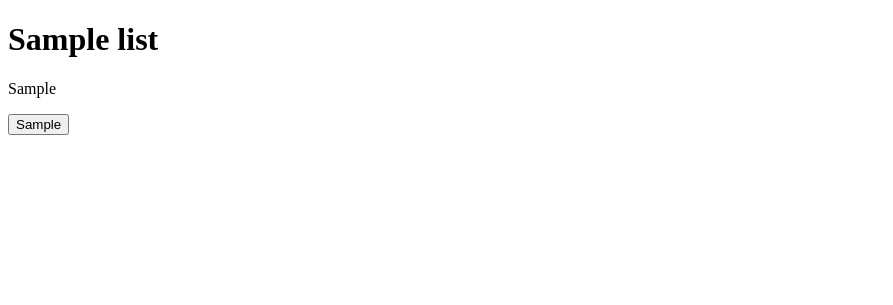
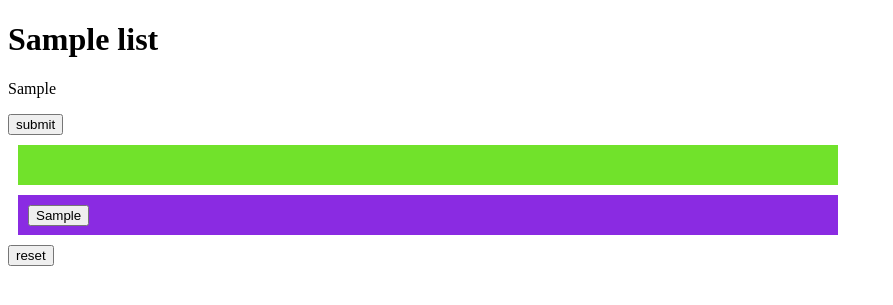
Before and after one commit to tkdgolden/sound-summit, a Flask app: page /1 in a window 1280 px wide. Shown: the top 305 px of the page, without its empty margins (0-893 px from the left). Run offline with Flask 3, Linux system fonts and the light colour scheme; tables that the repository leaves empty hold one stand-in row (values such as "Sample post").

Commit message:
drag & drop, one random question at a time, reset buttons, submit evaluates if correct

```diff
--- a/app.py
+++ b/app.py
@@ -65,7 +65,7 @@ def gameplay(list_id):
         sound_index = []
         for sound in sounds:
             s = Sound.query.filter(Sound.ipa_symbol == sound.sound_symbol).one()
-            sound_index.append(s.keyword)
+            sound_index.append((s.keyword, s.ipa_symbol))
         word_sounds[word] = sound_index
 
     return render_template("gameplay.html", list=list, word_sounds=word_sounds)
--- a/models.py
+++ b/models.py
@@ -149,7 +149,7 @@ class WordSound(db.Model):
     def __repr__(self):
         """ display wordsound """
 
-        return f"<WordSound {self.id}: word({self.word_id}, sound({self.sound_symbol}), index({self.index})>"
+        return f"<WordSound {self.id}: word({self.word_id}), sound({self.sound_symbol}), index({self.index})>"
 
 
 class WordList(db.Model):
--- /dev/null
+++ b/static/css/styles.css
@@ -0,0 +1,15 @@
+.dropzone {
+    width: 800px;
+    height: 20px;
+    background: blueviolet;
+    margin: 10px;
+    padding: 10px;
+}
+
+.answer {
+    width: 800px;
+    height: 20px;
+    background: rgb(113, 226, 43);
+    margin: 10px;
+    padding: 10px;
+}
--- a/static/js/script.js
+++ b/static/js/script.js
@@ -1,8 +1,71 @@
 $(function() {
+    var selected = null;
+    var wordsToDo = [];
+    var wordsCompleted = [];
+
+    function dragoverHandler(evt) {
+        evt.preventDefault();
+    }
+
+    function dropHandler(evt) {
+        if ($(evt.target).hasClass("sound")) {
+            evt.target.parentElement.appendChild(selected);
+        }
+        else {
+            evt.target.appendChild(selected);
+        }
+    }
+
     $(".sound").on("click", function(evt) {
         evt.preventDefault();
         var keyword = evt.currentTarget.id;
         var audio = new Audio(`/static/audio/PHONEME-${keyword}.mp3`);
         audio.play();
     });
+
+    $(".sound").on("dragstart", function(evt) {
+        selected = evt.currentTarget;
+    });
+    $(".dropzone").on("dragover", dragoverHandler);
+    $(".dropzone").on("drop", dropHandler);
+    $(".answer").on("dragover", dragoverHandler);
+    $(".answer").on("drop", dropHandler);
+
+    $(".evaluate").on("click", function(evt) {
+        const words = Array.from(evt.target.nextElementSibling.children);
+        var submission = "";
+        words.forEach(function(word) {
+            submission = submission.concat(word.dataset.ipa);
+        });
+        const answer = evt.target.dataset.answer;
+        if (submission == answer) {
+            const index = wordsToDo.indexOf(parseInt(evt.target.parentElement.id));
+            wordsToDo.splice(index, 1);
+            $(evt.target.parentElement).hide();
+            start();
+        }
+        else {
+            alert("INCORRECT");
+        }
+    })
+
+    $(".reset").on("click", function(evt) {
+        const chosen = Array.from(evt.target.previousElementSibling.previousElementSibling.children);
+        chosen.forEach(function(word) {
+            evt.target.previousElementSibling.appendChild(word);
+        })
+    })
+
+    $(".question").each(function() {
+        wordsToDo.push(parseInt($(this)[0].id));
+        $(this).hide();
+    })
+
+    function start() {
+        const startIndex = Math.floor((Math.random() * wordsToDo.length));
+        const start = wordsToDo[startIndex];
+        $(`#${start}`).show();
+    }
+
+    start();
 });
--- a/templates/base.html
+++ b/templates/base.html
@@ -4,6 +4,7 @@
     <meta charset="UTF-8">
     <meta name="viewport" content="width=device-width, initial-scale=1.0">
     <title>{% block title %}{% endblock %}</title>
+    <link rel="stylesheet" href="/static/css/styles.css">
 </head>
 <body>
     {% block body %}{% endblock %}
--- a/templates/gameplay.html
+++ b/templates/gameplay.html
@@ -4,12 +4,17 @@
 <h1>{{ list.list_name }}</h1>
 <div>
     {% for word in word_sounds %}
+    <div class="question" id="{{ word.word_id }}">
         <p>{{ word.word }}</p>
-        <p>
-            {% for sound in word_sounds[word] %}
-                <button id="{{ sound }}" class="sound" type="button">{{ sound }}</button>
-            {% endfor %}
-        </p>
+        <button class="evaluate" data-answer="{% for sound in word.wordsounds %}{{ sound.sound_symbol }}{% endfor %}">submit</button>
+        <div class="answer"></div>
+        <div class="dropzone">
+        {% for sound in word_sounds[word] %}
+            <button id="{{ sound[0] }}" class="sound" data-ipa="{{ sound[1] }}" type="button" draggable="true">{{ sound[0] }}</button>
+        {% endfor %}
+        </div>
+        <button class="reset">reset</button>
+    </div>
     {% endfor %}
 </div>
 {% endblock %}
--- a/test_models.py
+++ b/test_models.py
@@ -103,7 +103,7 @@ class WordModelTestCase(TestCase):
         db.session.add(sound)
 
         display = apple.__repr__()
-        self.assertEqual(display, f"<Word #{apple.word_id}: apple, [<WordSound {sound.id}: word({apple.word_id}, sound({a.ipa_symbol}), index({sound.index})>]>")
+        self.assertEqual(display, f"<Word #{apple.word_id}: apple, [<WordSound {sound.id}: word({apple.word_id}), sound({a.ipa_symbol}), index({sound.index})>]>")
 
     def test_word_get_sounds_method(self):
         """ does method correctly call API for pronunciation and return array of ipa symbols? """
@@ -165,7 +165,7 @@ class ListModelTestCase(TestCase):
         db.session.add(word)
         display = fruit.__repr__()
 
-        self.assertEqual(display, f"<List #{fruit.list_id}: fruit, 1, [<Word #{apple.word_id}: apple, [<WordSound {sound.id}: word({apple.word_id}, sound({a.ipa_symbol}), index({sound.index})>]>]>")
+        self.assertEqual(display, f"<List #{fruit.list_id}: fruit, 1, [<Word #{apple.word_id}: apple, [<WordSound {sound.id}: word({apple.word_id}), sound({a.ipa_symbol}), index({sound.index})>]>]>")
 
 
 class WordSoundModelTestCase(TestCase):
```
